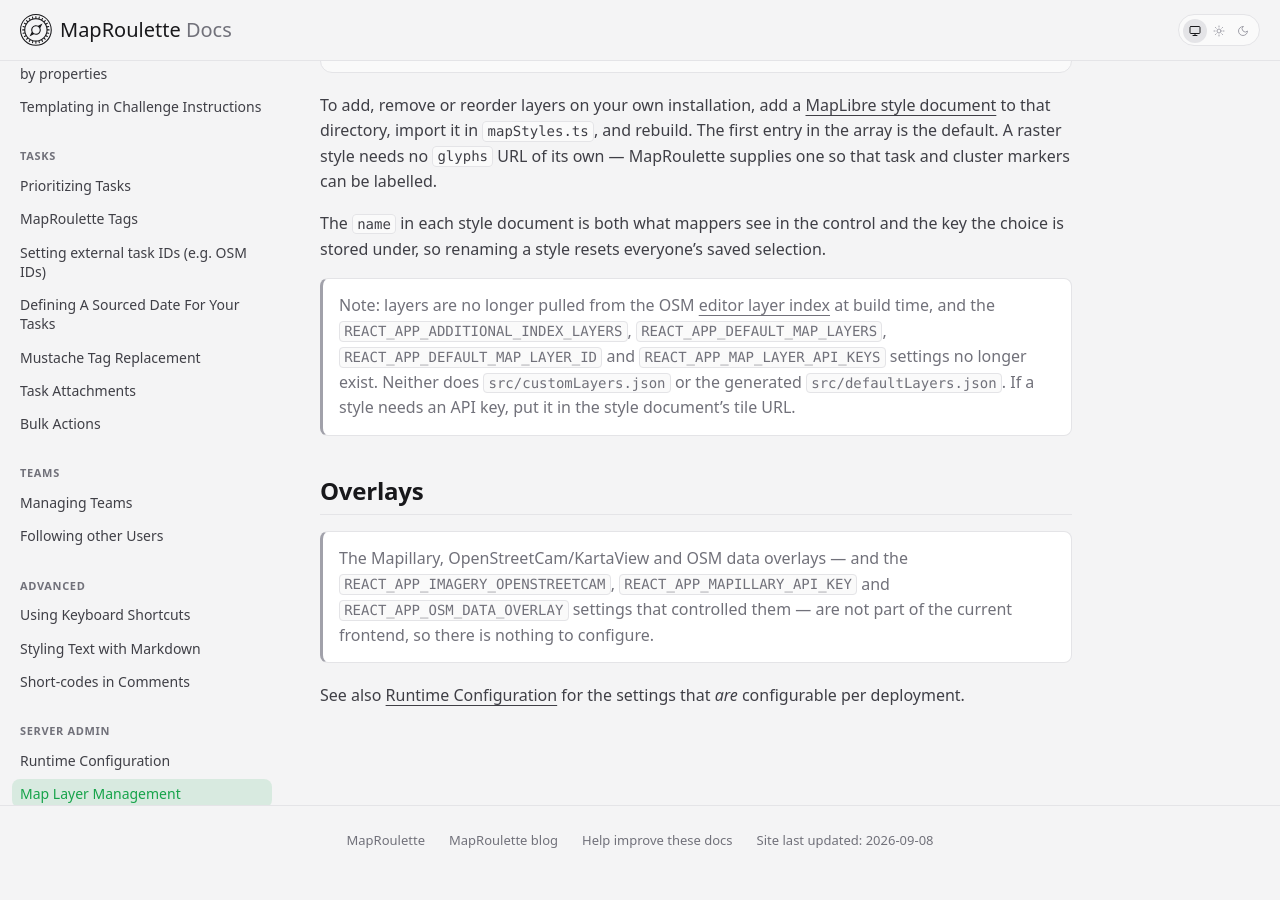
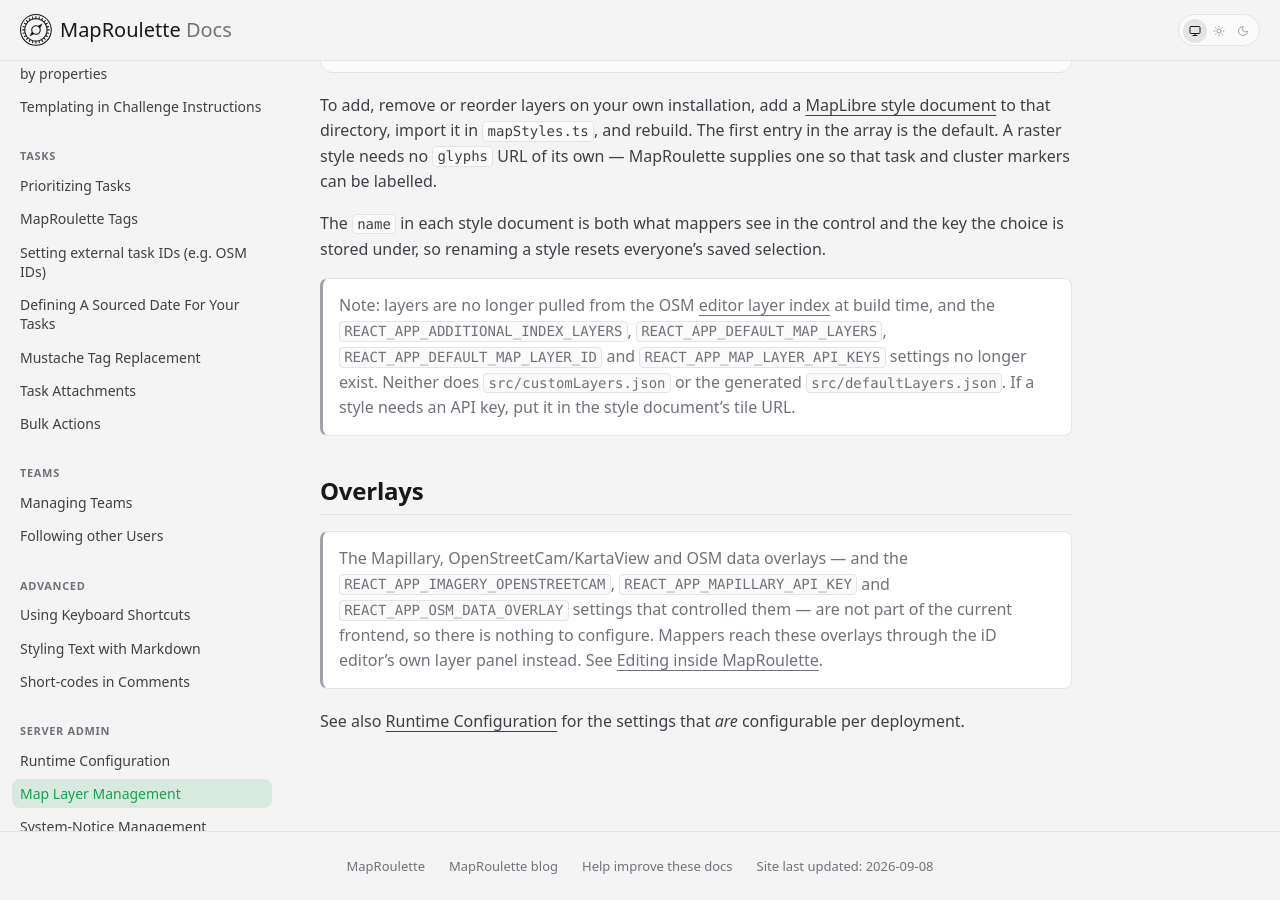
Before and after one commit to maproulette/docs, a Jekyll site: the page built from _documentation/server-admin/02-map-layer-management.md, in a window 1280 px wide and 900 px high, scrolled down 891 px. Built offline with Jekyll 4.4.1, drawn with Linux system fonts in a browser that asks for light colours; comment, search, counter and statistics services are not loaded; before the commit the page ends 1766 px from its top, so only the background shows below that.

Commit message:
Point the imagery overlays at the iD editor
The Mapillary, KartaView and OSM data overlays are gone from the task map,
but mappers can still reach them from inside iD, so say that instead of
leaving both pages at "not available".

```diff
--- a/_documentation/server-admin/02-map-layer-management.md
+++ b/_documentation/server-admin/02-map-layer-management.md
@@ -59,7 +59,9 @@
 > The Mapillary, OpenStreetCam/KartaView and OSM data overlays — and the
 > `REACT_APP_IMAGERY_OPENSTREETCAM`, `REACT_APP_MAPILLARY_API_KEY` and
 > `REACT_APP_OSM_DATA_OVERLAY` settings that controlled them — are not part of
-> the current frontend, so there is nothing to configure.
+> the current frontend, so there is nothing to configure. Mappers reach these
+> overlays through the iD editor's own layer panel instead. See [Editing inside
+> MapRoulette](/documentation/rapid-editor/).
 {: .legacy}
 
 See also [Runtime Configuration](/documentation/runtime-configuration/)
```
Also changed, not shown: _documentation/migrating/01-maproulette-3-to-4.md (+1 -1 lines).
